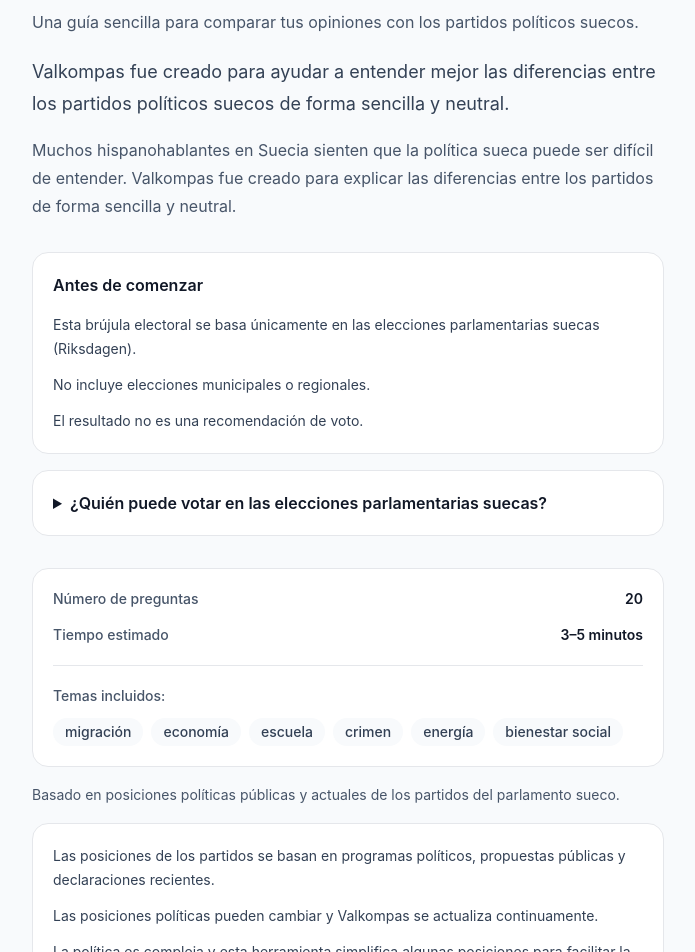
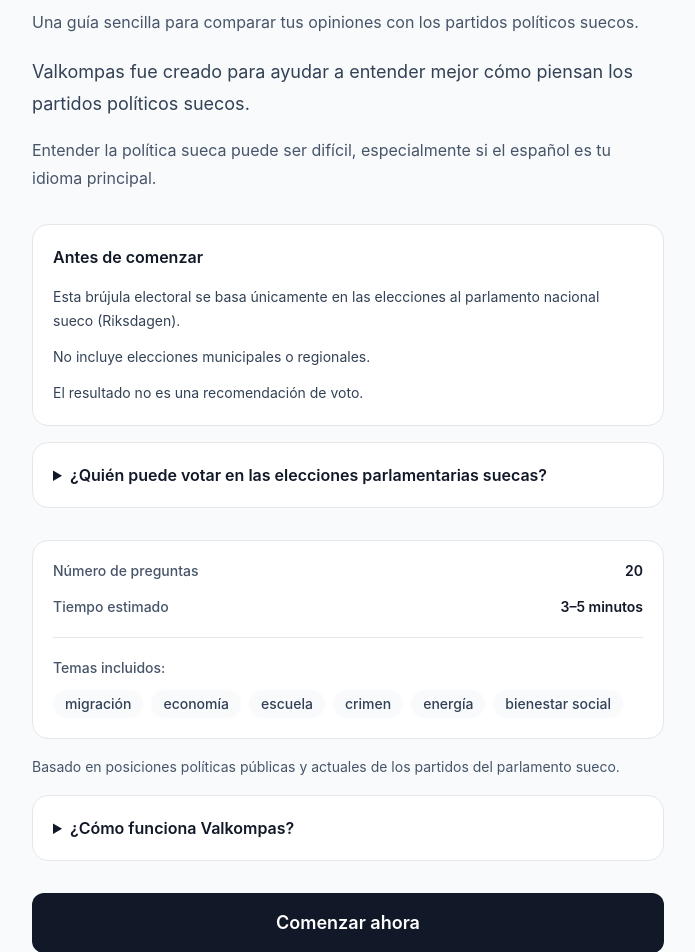
Before and after one commit to prismasuecia/valkompass, a Next.js app: page / in a window 1280 px wide. Shown: the part 200-1152 px from the top of the page, without its empty margins (292-987 px from the left). Built offline with nearby package versions, Linux system fonts and the light colour scheme.

Commit message:
Polish landing readability

```diff
--- a/app/page.tsx
+++ b/app/page.tsx
@@ -26,16 +26,15 @@
         Una guía sencilla para comparar tus opiniones con los partidos políticos suecos.
       </p>
       <p className="mt-5 text-lg leading-8 text-slate-700">
-        Valkompas fue creado para ayudar a entender mejor las diferencias entre los partidos políticos suecos de forma sencilla y neutral.
+        Valkompas fue creado para ayudar a entender mejor cómo piensan los partidos políticos suecos.
       </p>
       <p className="mt-4 text-base leading-7 text-slate-600">
-        Muchos hispanohablantes en Suecia sienten que la política sueca puede ser difícil de entender. Valkompas fue creado para explicar
-        las diferencias entre los partidos de forma sencilla y neutral.
+        Entender la política sueca puede ser difícil, especialmente si el español es tu idioma principal.
       </p>
       <section className="mt-8 rounded-2xl border border-line bg-white p-5">
         <h2 className="text-base font-semibold text-ink">Antes de comenzar</h2>
         <ul className="mt-4 grid gap-3 text-sm leading-6 text-slate-700">
-          <li>Esta brújula electoral se basa únicamente en las elecciones parlamentarias suecas (Riksdagen).</li>
+          <li>Esta brújula electoral se basa únicamente en las elecciones al parlamento nacional sueco (Riksdagen).</li>
           <li>No incluye elecciones municipales o regionales.</li>
           <li>El resultado no es una recomendación de voto.</li>
         </ul>
@@ -71,11 +70,12 @@
       <p className="mt-4 text-sm leading-6 text-slate-600">
         Basado en posiciones políticas públicas y actuales de los partidos del parlamento sueco.
       </p>
-      <section className="mt-4 rounded-2xl border border-line bg-white p-5 text-sm leading-6 text-slate-700">
-        <p>Las posiciones de los partidos se basan en programas políticos, propuestas públicas y declaraciones recientes.</p>
+      <details className="mt-4 rounded-2xl border border-line bg-white p-5 text-sm leading-6 text-slate-700">
+        <summary className="cursor-pointer text-base font-semibold text-ink">¿Cómo funciona Valkompas?</summary>
+        <p className="mt-3">Las posiciones de los partidos se basan en programas políticos, propuestas y declaraciones públicas recientes.</p>
         <p className="mt-3">Las posiciones políticas pueden cambiar y Valkompas se actualiza continuamente.</p>
         <p className="mt-3">La política es compleja y esta herramienta simplifica algunas posiciones para facilitar la comparación.</p>
-      </section>
+      </details>
       <Link href="/quiz" className="mt-8 rounded-xl bg-ink px-6 py-4 text-center text-lg font-semibold text-white">
         Comenzar ahora
       </Link>
```
